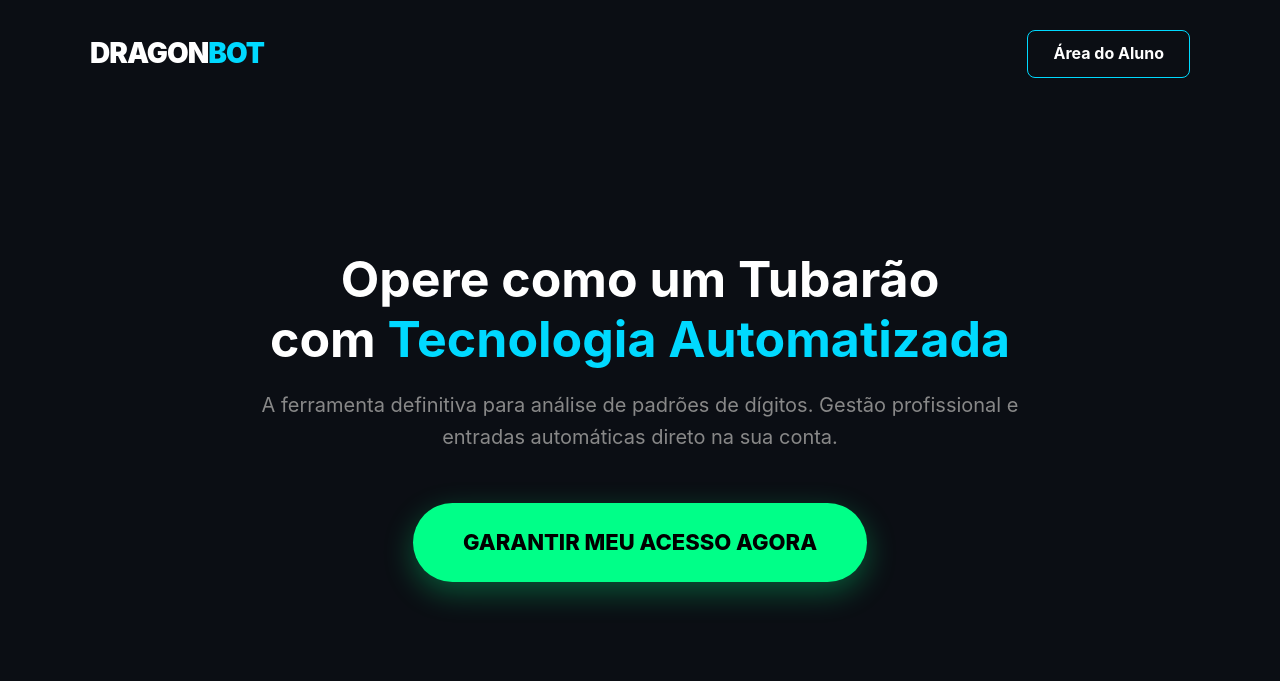
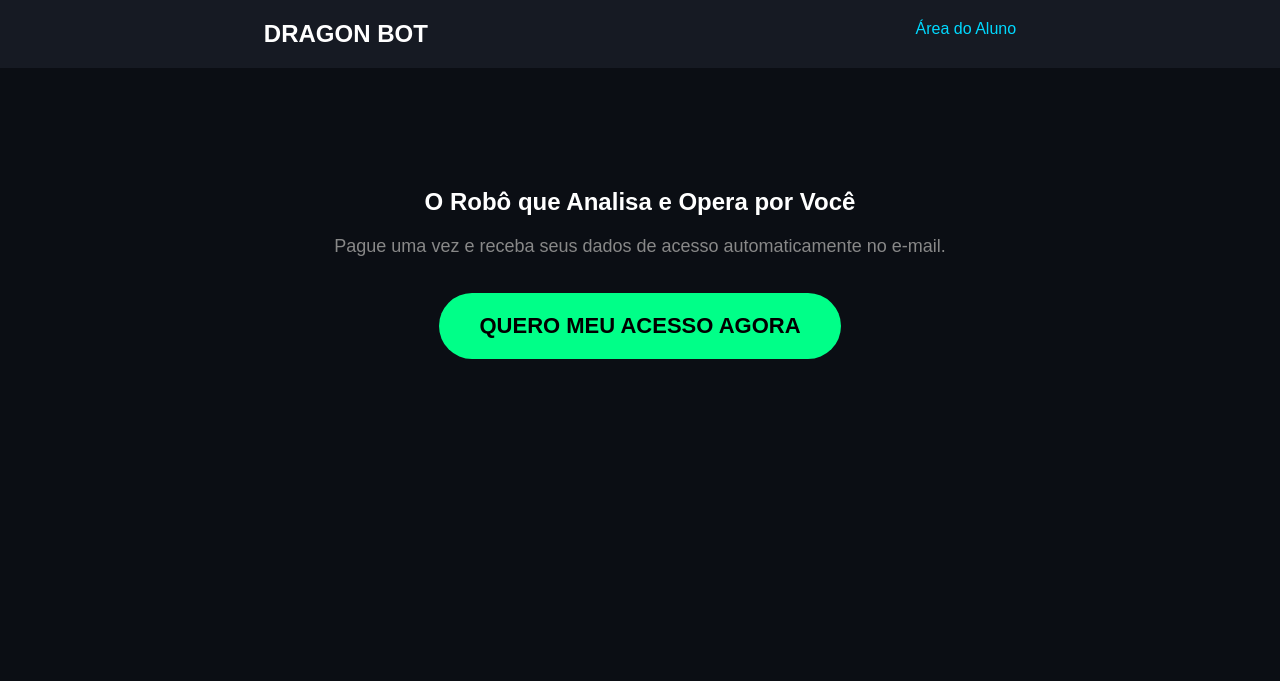
Before and after one commit to matheusdragons/dragonbot-saas, a Flask app: page / in a window 1280 px wide. Shown: the top 681 px of the page. Run offline with Flask 3, Linux system fonts and the light colour scheme.

Commit message:
Update landing.html

```diff
--- a/templates/landing.html
+++ b/templates/landing.html
@@ -2,38 +2,29 @@
 <html lang="pt-br">
 <head>
     <meta charset="UTF-8">
-    <meta name="viewport" content="width=device-width, initial-scale=1.0">
-    <title>Dragon Bot - Inteligência em Trading</title>
+    <title>Dragon Bot - Acesso Vitalício</title>
     <style>
-        :root { --primary: #00d9ff; --success: #00ff88; --bg: #0b0e14; --card: #161a23; }
-        body { background: var(--bg); color: white; font-family: 'Inter', sans-serif; margin: 0; text-align: center; line-height: 1.6; }
-        .container { max-width: 1100px; margin: 0 auto; padding: 0 20px; }
-        nav { padding: 30px 0; display: flex; justify-content: space-between; align-items: center; }
-        .hero { padding: 100px 0; }
-        h1 { font-size: 50px; margin-bottom: 20px; line-height: 1.2; }
-        h1 span { color: var(--primary); }
-        .subtitle { color: #888; font-size: 20px; margin-bottom: 50px; max-width: 800px; margin-inline: auto; }
-        .cta-button {
-            background: var(--success); color: black; padding: 22px 50px;
-            text-decoration: none; font-weight: 800; border-radius: 50px;
-            font-size: 22px; box-shadow: 0 10px 30px rgba(0,255,136,0.3);
-            display: inline-block; transition: 0.3s;
+        :root { --primary: #00d9ff; --success: #00ff88; --bg: #0b0e14; }
+        body { background: var(--bg); color: white; font-family: sans-serif; text-align: center; margin: 0; }
+        .hero { padding: 100px 20px; }
+        .cta-btn {
+            background: var(--success); color: black; padding: 20px 40px;
+            text-decoration: none; font-weight: bold; border-radius: 50px;
+            font-size: 22px; display: inline-block;
         }
-        .cta-button:hover { transform: scale(1.05); box-shadow: 0 15px 40px rgba(0,255,136,0.5); }
-        .login-btn { color: white; text-decoration: none; border: 1px solid var(--primary); padding: 10px 25px; border-radius: 8px; font-weight: bold; }
+        nav { padding: 20px; display: flex; justify-content: space-around; background: #161a23; }
     </style>
 </head>
 <body>
-    <div class="container">
-        <nav>
-            <div style="font-size: 28px; font-weight: 900; letter-spacing: -1px;">DRAGON<span style="color:var(--primary)">BOT</span></div>
-            <a href="/login" class="login-btn">Área do Aluno</a>
-        </nav>
-        <section class="hero">
-            <h1>Opere como um Tubarão <br>com <span>Tecnologia Automatizada</span></h1>
-            <p class="subtitle">A ferramenta definitiva para análise de padrões de dígitos. Gestão profissional e entradas automáticas direto na sua conta.</p>
-            <a href="https://pay.kirvano.com/dbf3105c-7f6d-4bc4-95bc-4483647cd351" class="cta-button">GARANTIR MEU ACESSO AGORA</a>
-        </section>
-    </div>
+    <nav>
+        <div style="font-weight: bold; font-size: 24px;">DRAGON BOT</div>
+        <a href="/login" style="color: var(--primary); text-decoration: none;">Área do Aluno</a>
+    </nav>
+    <section class="hero">
+        <h1>O Robô que Analisa e Opera por Você</h1>
+        <p style="color: #888; font-size: 18px;">Pague uma vez e receba seus dados de acesso automaticamente no e-mail.</p>
+        <br>
+        <a href="https://pay.kirvano.com/dbf3105c-7f6d-4bc4-95bc-4483647cd351" class="cta-btn">QUERO MEU ACESSO AGORA</a>
+    </section>
 </body>
 </html>
```
